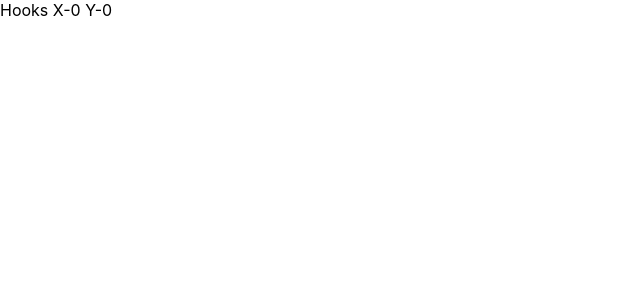
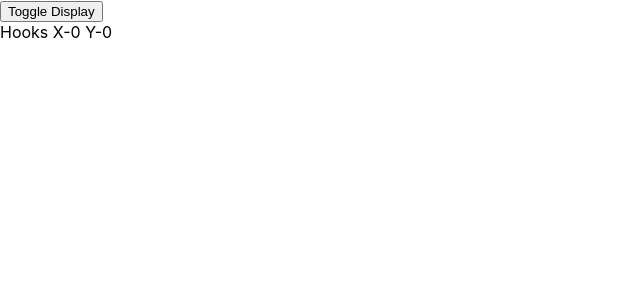
Before and after one commit to rajdavid/reactHooks, a React (Create React App) app: page / in a window 1280 px wide. Shown: the top 300 px of the page, without its empty margins (0-640 px from the left). Built offline with nearby package versions, Linux system fonts and the light colour scheme.

Commit message:
use effect with cleanup

```diff
--- a/src/App.js
+++ b/src/App.js
@@ -1,6 +1,7 @@
 import React from 'react'
+import MouseContainer from './componets/MouseContainer'
 //import HooksEffect1 from './componets/HooksEffect1'
-import HookMouse from './componets/HookMouse'
+// HookMouse from './componets/HookMouse'
 // import ClassCounter from './componets/ClassCounter'
 // import HookCounter from './componets/HookCounter'
 // import HookCounter2 from './componets/HookCounter2'
@@ -18,7 +19,7 @@
       <HookCounter3 />
       <HookCounter4/> */}
       {/* <HooksEffect1/> */}
-      <HookMouse/>
+      <MouseContainer/>
     </div>
   );
 }
--- a/src/componets/HookMouse.js
+++ b/src/componets/HookMouse.js
@@ -12,7 +12,11 @@
 
     useEffect(() => {
         console.log('use effect called')
-        window.addEventListener('mousemove',logMousePosition)
+        window.addEventListener('mousemove', logMousePosition)
+        return () => {
+            console.log('component unmounting code')
+            window.removeEventListener('mousemove',logMousePosition)
+        }
     },[])
     return (
         <div>
--- /dev/null
+++ b/src/componets/MouseContainer.js
@@ -0,0 +1,15 @@
+import React,{useState} from 'react'
+import HookMouse from './HookMouse'
+
+function MouseContainer() {
+    const [display, setDisplay] = useState(true)
+
+    return (
+        <div>
+            <button onClick={() => setDisplay(!display)}>Toggle Display</button>
+            {display && <HookMouse/>}
+        </div>
+    )
+}
+
+export default MouseContainer
```
